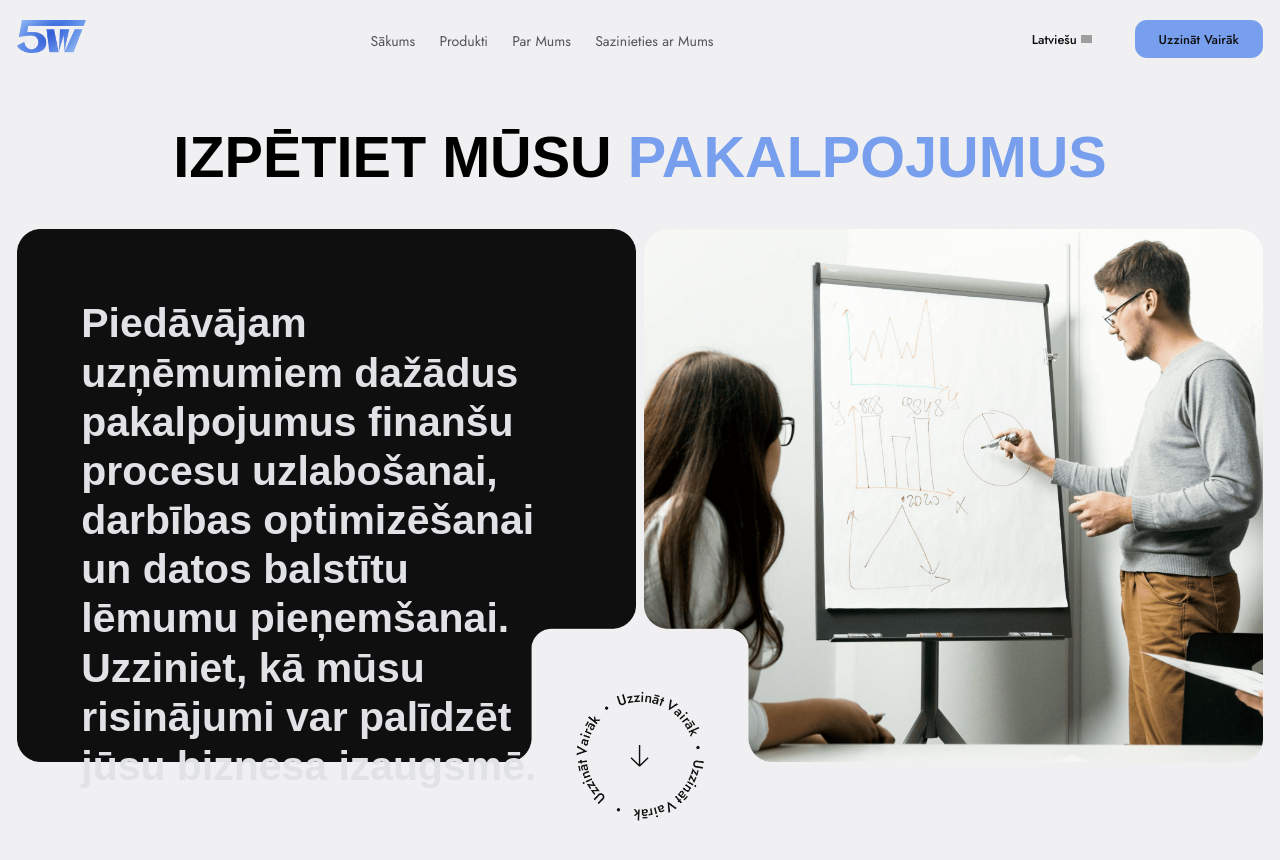
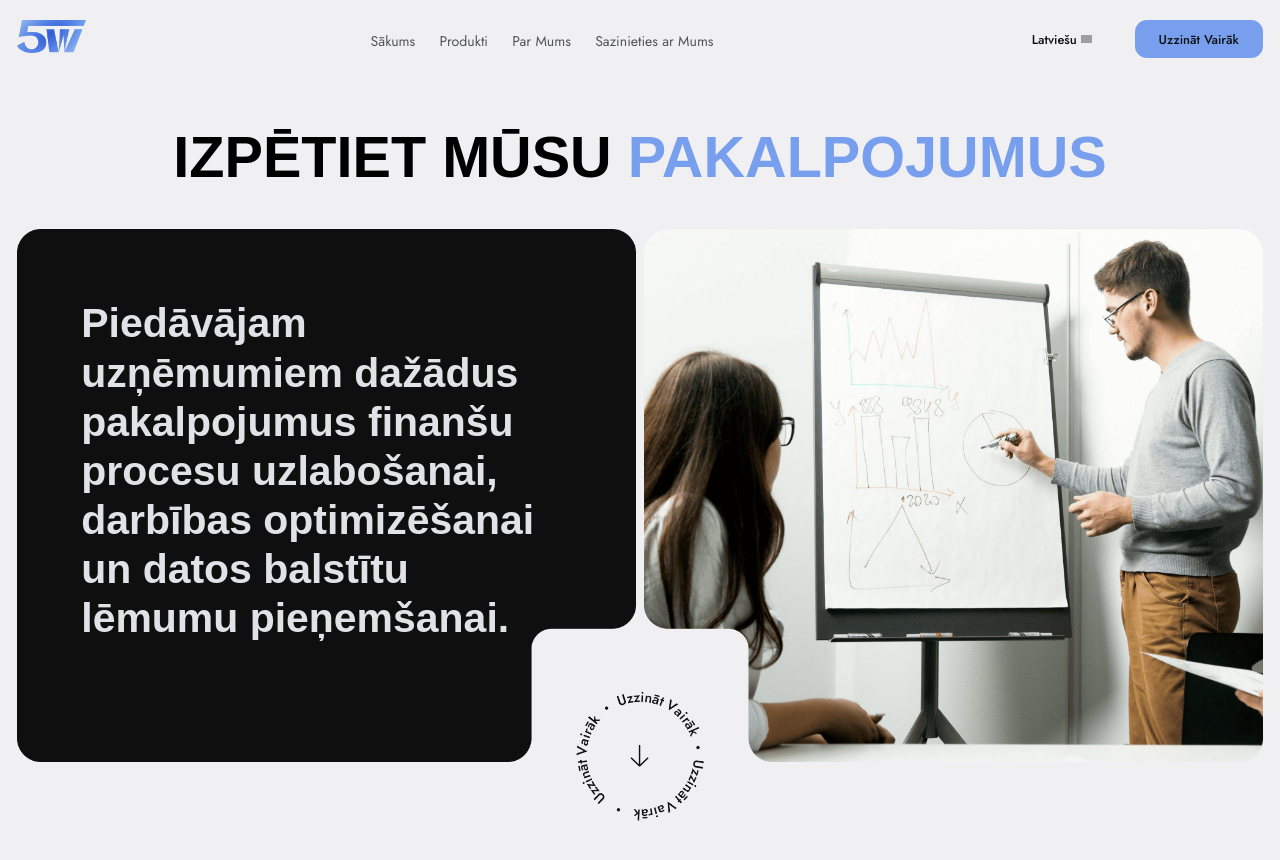
Before and after one commit to amaksix/5w, a Jekyll site: the page built from lv/products.md, in a window 1280 px wide and 900 px high. Shown: the top 860 px of the window. Built offline with Jekyll 4.4.1, drawn with Linux system fonts in a browser that asks for light colours; some web fonts are replaced; grey boxes are pictures that could not be loaded.

Commit message:
Update translations
Cropped text to fit the screen

```diff
--- a/_data/translations.yml
+++ b/_data/translations.yml
@@ -218,7 +218,7 @@ lv:
   "phase_scroll_content_text_forth": "Mēs esam spējīgi sniegt konsultāciju neatkarīgi no atrašanās vietas. Esam gatavi sniegt nepieciešamo ekspertīzi kā attālināti, tā arī klātienē."
   "phase_scroll_content_text_fifth": "Jūsu panākumi ir mūsu prioritāte, tāpēc mēs vēlamies nodrošināt izmērāmus rezultātus jūsu mērķu sasniegšanai."
   products_header: 'Izpētiet mūsu <span class="highlight-text">&nbsp;pakalpojumus</span>'
-  products_description_header: "Piedāvājam uzņēmumiem dažādus pakalpojumus finanšu procesu uzlabošanai, darbības optimizēšanai un datos balstītu lēmumu pieņemšanai. Uzziniet, kā mūsu risinājumi var palīdzēt jūsu biznesa izaugsmē."
+  products_description_header: "Piedāvājam uzņēmumiem dažādus pakalpojumus finanšu procesu uzlabošanai, darbības optimizēšanai un datos balstītu lēmumu pieņemšanai."
   products_description_text: ''
 
   first_product_content_middle_first_header: "Automatizēti vadības uzskaites risinājumi"
```
